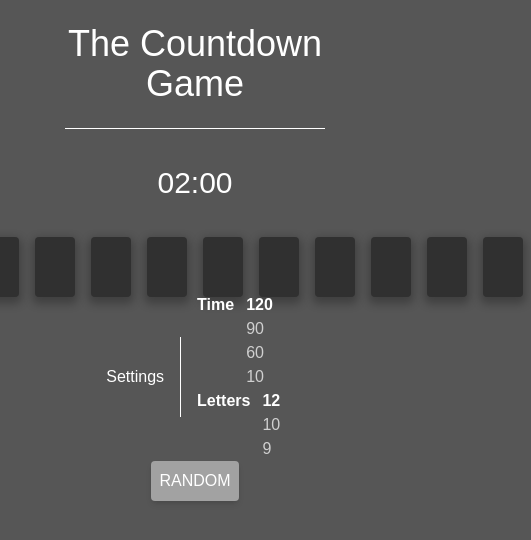
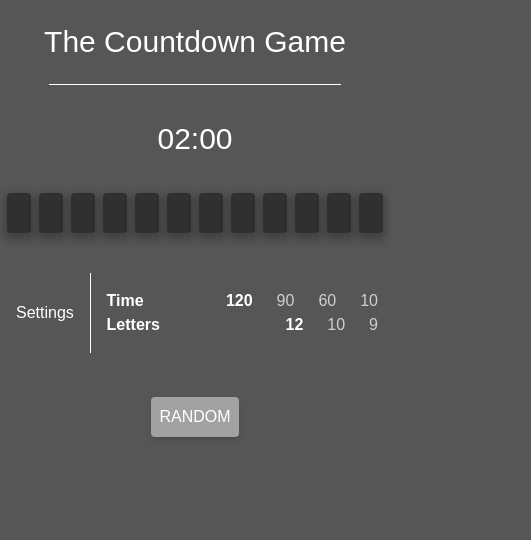
Before and after one commit to Guizzz/CountdownGame, a Next.js app: page / in a window 390 px wide. Shown: the top 540 px of the page, 531 px wide, since content can reach past the window. Built offline with nearby package versions, Linux system fonts and the light colour scheme.

Commit message:
restiling for mobile

```diff
--- a/components/Result.tsx
+++ b/components/Result.tsx
@@ -23,7 +23,7 @@ export default function Result({ words, display }: {words:Array<{len:number, wor
         return;
 
     return (
-        <div >
+        <div className=" w-full min-md:w-3/4 min-lg:w-1/">
             {
                 words.map((value, index) => (
                     <div key={index} className=" bg-light-gray dark:bg-dark-gray m-4 p-5 rounded-sm">
--- a/components/ui/Letter.tsx
+++ b/components/ui/Letter.tsx
@@ -1,10 +1,10 @@
 export default function Letter({ letter }: {letter : String}) {
   return (
-    <div className="h-15 w-10 bg-dark-gray mx-2
+    <div className="h-10 w-6 min-[480px]:h-12 min-[480px]:w-8 min-md:h-15 min-md:w-10 bg-dark-gray mx-1 min-md:mx-2
                     bg-letters
-                    rounded-sm text-2xl
+                    rounded-sm
                     flex flex-col justify-center items-center shadow-letteres">
-      <div className="text-2xl">
+      <div className="text-lg min-md:text-2xl ">
         {letter}
       </div>
     </div>
--- a/components/ui/Navbar.tsx
+++ b/components/ui/Navbar.tsx
@@ -1,8 +1,8 @@
 export default function Navbar(){
     return(
         <div className="flex flex-col items-center justify-center">
-            <div className=" text-4xl m-4 p-2 text-center">The Countdown Game</div>
-            <div className=" mx-auto mb-5 w-2/3 h-[1px] bg-white"/>
+            <div className=" text-3xl min-md:text-4xl m-4 p-2 text-center">The Countdown Game</div>
+            <div className=" mx-auto mb-5 w-3/4 min-md:w-2/3 h-[1px] bg-white"/>
         </div>
     );
 }
--- a/components/ui/Settings.tsx
+++ b/components/ui/Settings.tsx
@@ -1,20 +1,20 @@
 export default function Settings({timer, setTimer, letters, setLetter} : {timer:number, setTimer: Function, letters:number, setLetter: Function}){
     return (
-        <div className="w-2/3 h-20 my-5 flex items-center justify-center">
+        <div className="w-full m-2 min-sm:mx-0 min-sm:w-4/5 min-md:w-2/3 h-20 my-5 flex items-center justify-center ">
             <div className=" w text-right m-4">
                 Settings
             </div>
             <div className=" w-[1px] h-full bg-white dark:bg-light-white"/>
-            <div className=" flex flex-col m-4 w-1/3 ">
+            <div className=" flex flex-col my-4 ml-4 w-full min-md:w-1/2 min-lg:w-1/3 ">
                 <div className=" flex flex-row justify-between">
                     <div className=" font-bold">
                         Time
                     </div>
                     <div>
-                        <button className={timer==120? "mx-3 font-bold": "mx-3 text-secondary"} onClick={() => setTimer(120)}> 120 </button>
-                        <button className={timer==90? "mx-3 font-bold": "mx-3 text-secondary"} onClick={() => setTimer(90)}> 90  </button>
-                        <button className={timer==60? "mx-3 font-bold": "mx-3 text-secondary"} onClick={() => setTimer(60)}> 60  </button>
-                        <button className={timer==10? "mx-3 font-bold": "mx-3 text-secondary"} onClick={() => setTimer(10)}> 10  </button>
+                        <button className={(timer==120? "font-bold": "text-secondary") + " mx-3"} onClick={() => setTimer(120)}> 120 </button>
+                        <button className={(timer==90? "font-bold": "text-secondary") + " mx-3"} onClick={() => setTimer(90)}> 90  </button>
+                        <button className={(timer==60? "font-bold": "text-secondary") + " mx-3"} onClick={() => setTimer(60)}> 60  </button>
+                        <button className={(timer==10? "font-bold": "text-secondary") + " mx-3"} onClick={() => setTimer(10)}> 10  </button>
                     </div>
                 </div>
                 <div className=" flex flex-row justify-between">
```
